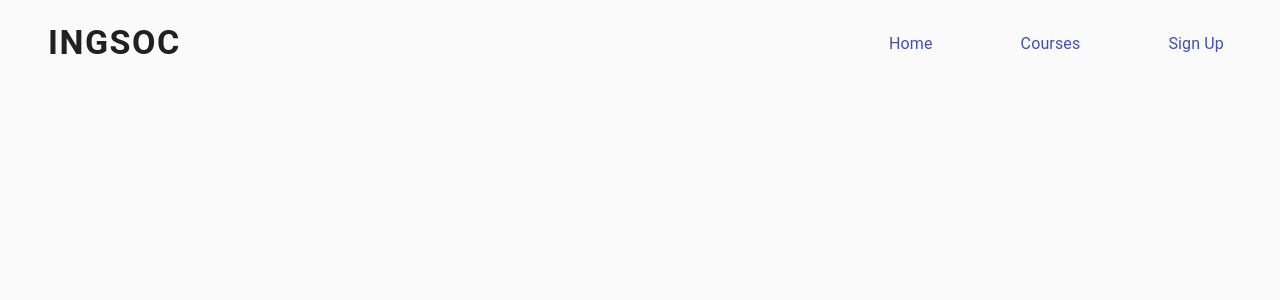
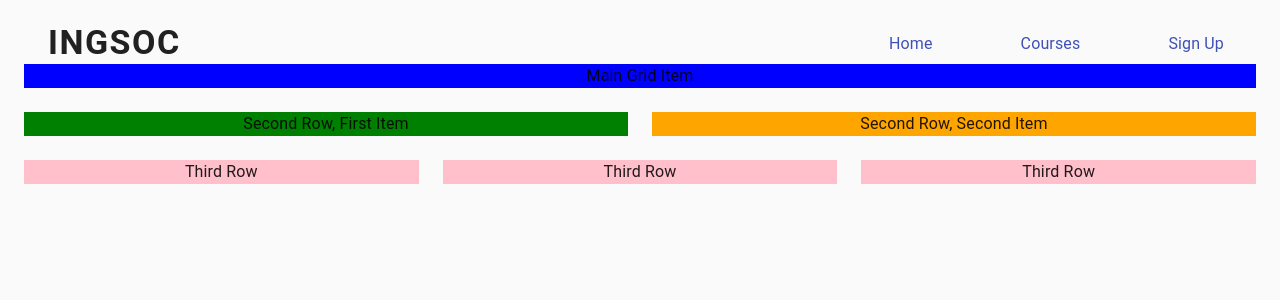
Before and after one commit to a-dri-an-S/Material-UI-Website, a React (Create React App) app: page / in a window 1280 px wide. Shown: the top 300 px of the page. Built offline with nearby package versions, Linux system fonts and the light colour scheme.

Commit message:
added GridLayout component

```diff
--- a/src/App.js
+++ b/src/App.js
@@ -1,12 +1,19 @@
 import './App.css';
 import CssBaseline from '@material-ui/core/CssBaseline';
 import NavigationBar from './components/NavigationBar';
+import GridLayout from './components/GridLayout';
+import { Container } from '@material-ui/core';
 
 function App() {
   return (
     <div className="App">
       <CssBaseline />
       <NavigationBar />
+      <Container>
+        <main>
+          <GridLayout />
+        </main>
+      </Container>
     </div>
   );
 }
--- /dev/null
+++ b/src/components/GridLayout.js
@@ -0,0 +1,59 @@
+import { Grid, makeStyles, Typography } from "@material-ui/core";
+
+
+const useStyles = makeStyles(theme =>({
+    mainGridItem: {
+        backgroundColor: 'blue'
+    },
+    secondRowFirstItem: {
+        backgroundColor: 'green'
+    },
+    secondRowSecondItem: {
+        backgroundColor: 'orange'
+    },
+    thirdRow: {
+        backgroundColor: 'pink'
+    }
+}));
+
+const GridLayout = () => {
+
+    const classes = useStyles();
+
+    return (
+        <Grid container spacing={3}>
+            <Grid item lg={12} sm={12} xs={12}>
+                <Typography className={classes.mainGridItem}>
+                    Main Grid Item
+                </Typography>
+            </Grid>
+            <Grid item sm={6} xs={12}>
+                <Typography className={classes.secondRowFirstItem}>
+                    Second Row, First Item
+                </Typography>
+            </Grid>
+            <Grid item sm={6} xs={12}>
+                <Typography className={classes.secondRowSecondItem}>
+                    Second Row, Second Item
+                </Typography>
+            </Grid>
+            <Grid item sm={4} xs={12}>
+                <Typography className={classes.thirdRow}>
+                    Third Row
+                </Typography>
+            </Grid>
+            <Grid item sm={4} xs={12}>
+                <Typography className={classes.thirdRow}>
+                    Third Row
+                </Typography>
+            </Grid>
+            <Grid item sm={4} xs={12}>
+                <Typography className={classes.thirdRow}>
+                    Third Row
+                </Typography>
+            </Grid>
+        </Grid>
+    );
+}
+
+export default GridLayout;
```
